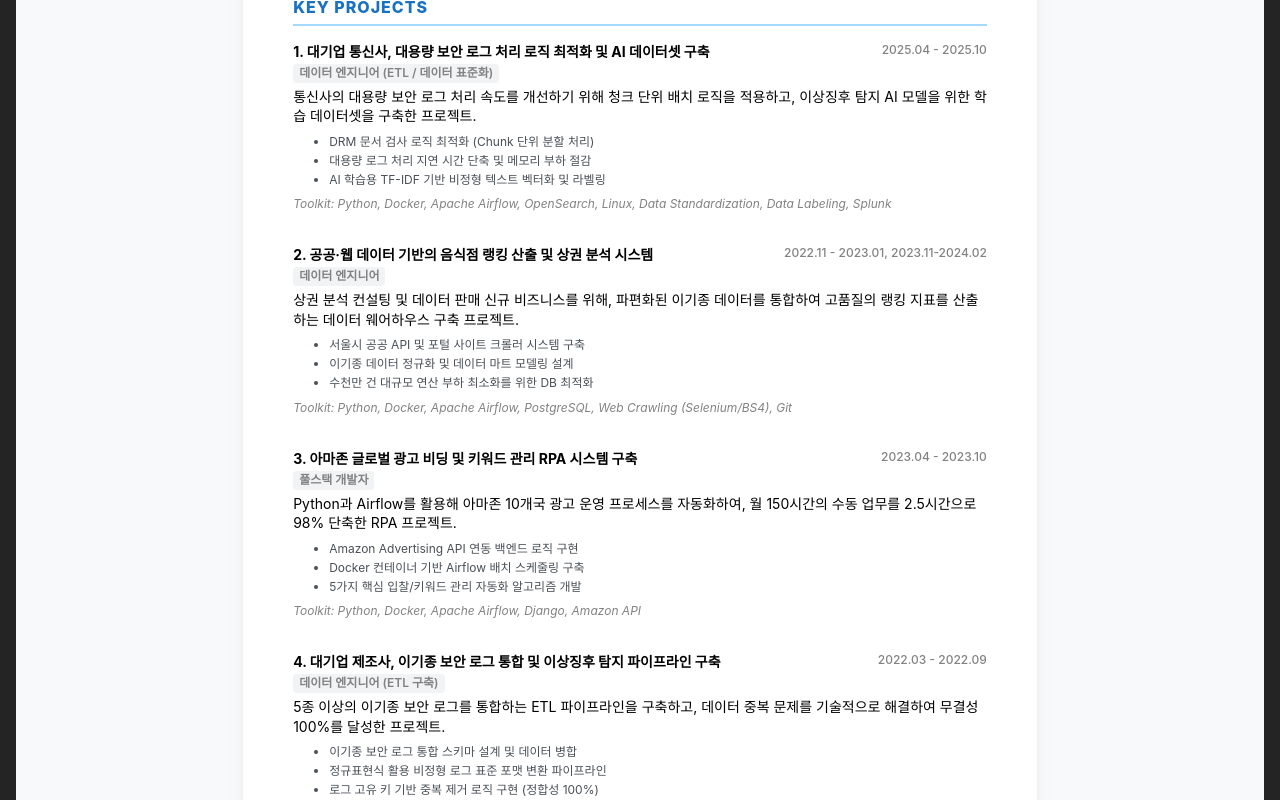
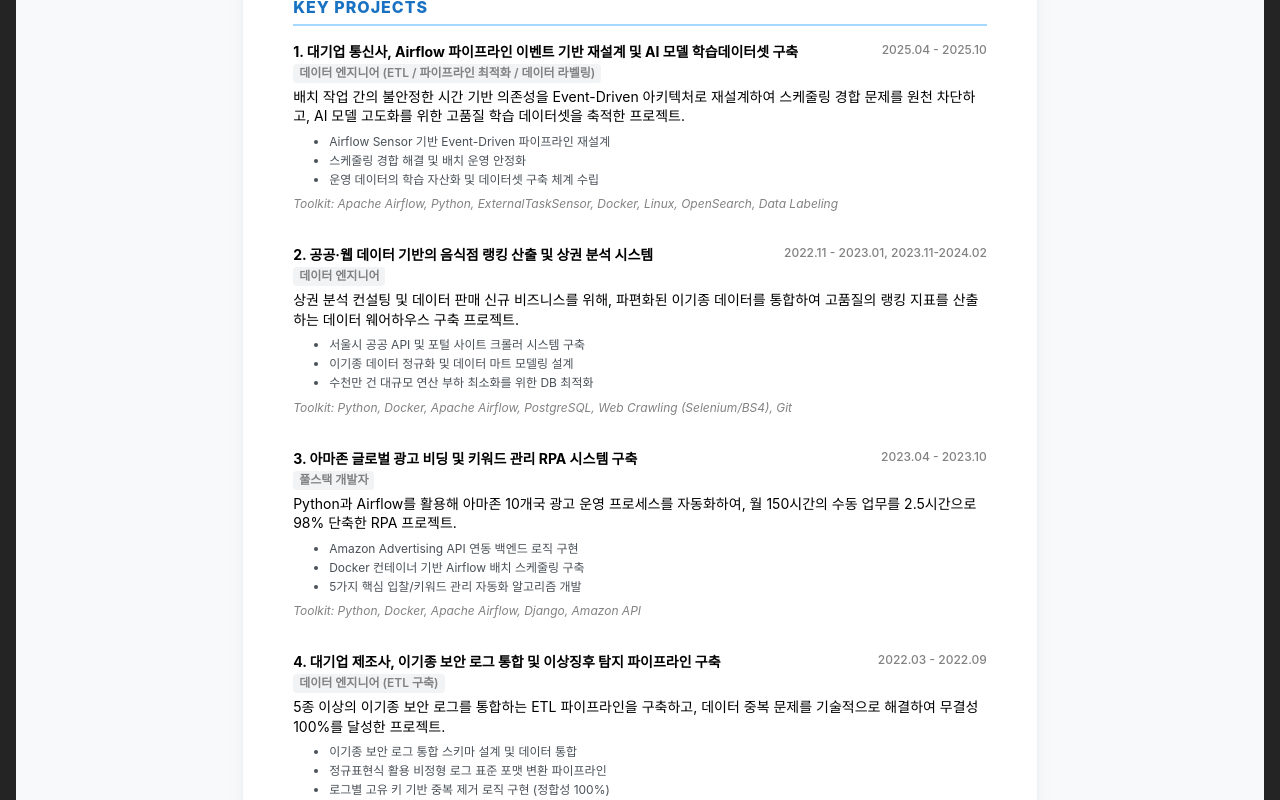
Before and after one commit to jisxo/jisxo-portfolio, a Next.js app: page /resume in a window 1280 px wide. Shown: the part 1260-2060 px from the top of the page. Built offline with nearby package versions, Linux system fonts and the light colour scheme; no server answers.

Commit message:
Sync updated project descriptions for consistency

```diff
--- a/src/data/projects/amazon.ts
+++ b/src/data/projects/amazon.ts
@@ -11,11 +11,14 @@ export const amazonProject: Project = {
         { src: '/images/rpa_architecture.png', caption: 'RPA 시스템 아키텍처 (Docker & Airflow)' },
         { src: '/images/rpa_batch_schedule.png', caption: 'Airflow 배치 스케줄링 및 모니터링' }
     ],
+    domain: 'E-commerce & Digital Marketing Automation',
     tags: ['Python', 'Docker', 'Apache Airflow', 'Django', 'Amazon API'],
     star: {
-        situation: '스마트폰 액세서리 브랜드의 아마존 셀러 광고 업무를 담당하며, 미국/일본 등 글로벌 10개국 마켓의 광고 캠페인을 1명이 관리해야 했습니다. 단순 규칙 기반의 반복 업무(클릭/입력)가 월 150시간 이상 소요되었으며, 노동집약적 업무로 인한 휴먼 에러 위험이 높았습니다.',
-        action: 'Docker 컨테이너 환경에서 Apache Airflow를 활용하여 안정적인 배치 스케줄링 파이프라인을 구축했습니다. 기존 UI 클릭 방식 대신 Amazon Advertising API 기반의 백엔드 로직을 구현하여 데이터를 직접 제어하고, 5가지 핵심 입찰/키워드 관리 알고리즘을 개발했습니다. 또한 Django 기반 대시보드를 구축하여 RPA 실행 결과를 모니터링할 수 있게 했습니다.',
-        result: '이를 통해 월 150시간의 업무를 2.5시간으로 98% 단축하고, 공휴일/심야 시간에도 중단 없는 24시간 광고 입찰 관리가 가능해졌습니다. 사람의 개입 없는 일관성 있는 광고 운영 체제를 확립하여 담당자의 생산성을 극대화했습니다.'
+        situation: `글로벌 마켓(미국, 일본 등 10개국)의 아마존 광고 캠페인을 소수 인원이 관리해야 했으며, 단순 반복적인 규칙 기반 업무가 **월 150시간 이상** 소요되어 생산성 저하와 휴먼 에러의 위험이 컸습니다.`,
+        action: `**Amazon Advertising API** 기반의 백엔드 로직을 구현하여 데이터를 직접 제어하고, **Apache Airflow**를 활용해 24시간 자동 입찰 및 키워드 관리 파이프라인을 구축했습니다.
+또한 **Django** 기반의 대시보드를 개발하여 RPA 실행 결과와 성과 지표를 한눈에 모니터링할 수 있는 체계를 마련했습니다.`,
+        result: `월 150시간의 수작업 소요 시간을 **2.5시간으로 98.3% 단축**하는 성과를 거두었습니다.
+심야 및 공휴일에도 가동되는 **24/7 자동화 체제**를 통해 광고 운영의 일관성을 확보하고, 담당자가 전략적 의사결정에 집중할 수 있는 환경을 조성했습니다.`
     },
     contributions: [
         'Amazon Advertising API 연동 백엔드 로직 구현',
--- a/src/data/projects/integration.ts
+++ b/src/data/projects/integration.ts
@@ -6,15 +6,16 @@ export const integrationProject: Project = {
     role: '데이터 엔지니어 (ETL 구축)',
     description: '5종 이상의 이기종 보안 로그를 통합하는 ETL 파이프라인을 구축하고, 데이터 중복 문제를 기술적으로 해결하여 무결성 100%를 달성한 프로젝트.',
     image: '/images/thumbnails/data_integration.png',
+    domain: 'Enterprise Security & IT Operations',
     tags: ['Python', 'ETL Pipeline', 'Log Analysis Platform', 'Docker', 'Apache Airflow', 'Data Standardization', 'Anomaly Detection'],
     star: {
-        situation: "출력물 보안 솔루션(DLP), 외부 메일 등 5종 이상의 이기종 보안 로그를 통합 분석해야 했으나, 장비마다 상이한 로그 포맷과 데이터 전송 과정에서 발생하는 '데이터 중복 적재' 이슈로 인해 분석 신뢰도가 심각하게 훼손된 상황이었습니다.",
-        action: '로그별 Key 값을 기준으로 중복을 제거하는 전처리 로직을 개발하여 데이터 정합성을 확보하고, 통합 스키마 설계 및 정규표현식 활용 파싱 모듈을 통해 비정형 로그를 표준 포맷으로 자동 변환하는 파이프라인을 구축했습니다. 또한, 부서별 업무 특성을 분석하여 탐지 임계치를 최적화했습니다.',
-        result: '이를 통해 원천 데이터와 적재 데이터 간의 정합성 100%를 달성했으며, 오탐을 최소화하여 관제 업무 효율을 높이고 향후 신규 장비 추가 시 즉시 대응 가능한 확장성 있는 데이터 구조를 완성했습니다.'
+        situation: `출력물 보안 솔루션(DLP), 외부 메일 등 5종 이상의 이기종 보안 로그를 통합 분석해야 했으나, 장비마다 상이한 로그 포맷과 데이터 전송 과정에서 발생하는 **데이터 중복 적재** 이슈로 인해 분석 신뢰도가 심각하게 훼손된 상황이었습니다.`,
+        action: `로그별 Key 값을 기준으로 중복을 제거하는 **전처리 로직**을 개발하여 데이터 정합성을 확보하고, 통합 스키마 설계 및 정규표현식 활용 파싱 모듈을 통해 비정형 로그를 표준 포맷으로 자동 변환하는 **ETL 파이프라인**을 구축했습니다.`,
+        result: `이를 통해 원천 데이터와 적재 데이터 간의 **정합성 100%**를 달성했으며, 오탐을 최소화하여 이상탐지 모니터링 업무 효율을 높이고 향후 신규 장비 추가 시 즉시 대응 가능한 **확장성 있는 데이터 구조**를 완성했습니다.`
     },
     contributions: [
-        '이기종 보안 로그 통합 스키마 설계 및 데이터 병합',
+        '이기종 보안 로그 통합 스키마 설계 및 데이터 통합',
         '정규표현식 활용 비정형 로그 표준 포맷 변환 파이프라인',
-        '로그 고유 키 기반 중복 제거 로직 구현 (정합성 100%)'
+        '로그별 고유 키 기반 중복 제거 로직 구현 (정합성 100%)'
     ]
 };
--- a/src/data/projects/log.ts
+++ b/src/data/projects/log.ts
@@ -6,11 +6,13 @@ export const logProject: Project = {
     role: '데이터 엔지니어 (수집/전처리/EDA)',
     description: '외부 발송 메일 로그의 수집·전처리 과정을 100% 자동화하고, EDA를 통해 내부 탐지 모델의 기초를 마련한 데이터 엔지니어링 프로젝트.',
     image: '/images/thumbnails/log_analysis.png',
+    domain: 'Enterprise Information Security',
     tags: ['Python', 'Pandas', 'ETL Pipeline', 'Docker', 'Apache Airflow', 'Data Analysis (EDA)', 'Anomaly Detection'],
     star: {
-        situation: '매일 발생하는 대량의 외부 발송 메일 로그를 분석하여 이상 행위 징후를 포착해야 했으나, 정제된 데이터 수집 체계가 없어 수동 분석에 의존하는 비효율이 존재했습니다.',
-        action: 'Python 기반의 전처리 모듈을 직접 개발하여 기존 배치 솔루션과 연동시킴으로써 데이터 수집부터 가공까지의 전 과정을 100% 자동화하고, 시간/부서/키워드별 다차원 EDA를 수행하여 이상징후 탐지 룰 설정을 위한 통계적 근거를 확보했습니다.',
-        result: '이를 통해 수동 데이터 추출에 소요되던 공수를 최소화하여 분석 효율을 극대화했으며, 통계적 근거 기반의 정량적 탐지 룰(Rule)을 도출하여 보안 관제 고도화의 핵심 기반을 완성했습니다.'
+        situation: `매일 발생하는 대량의 외부 발송 메일 로그를 분석하여 이상 행위 징후를 포착해야 했으나, 정제된 데이터 수집 체계가 없어 **수동 분석에 의존**하는 비효율이 존재했습니다.`,
+        action: `**Python 기반의 전처리 모듈**을 직접 개발하여 기존 시스템과 연동함으로써 데이터 수집부터 가공까지의 전 과정을 **100% 자동화**했습니다.
+또한 시간/부서/키워드별 **다차원 EDA**를 수행하여 이상징후 탐지 룰 설정을 위한 통계적 근거를 확보했습니다.`,
+        result: `수동 데이터 추출 공수를 최소화하여 분석 효율을 극대화했으며, 통계적 근거 기반의 **정량적 탐지 룰(Rule)**을 도출하여 보안 관제 고도화의 핵심 기반을 완성했습니다.`
     },
     contributions: [
         'Python 기반 전처리 모듈 개발 및 100% 자동화',
--- a/src/data/projects/telecom.ts
+++ b/src/data/projects/telecom.ts
@@ -1,20 +1,25 @@
 import { Project } from './types';
 
 export const telecomProject: Project = {
-    title: '대기업 통신사, 대용량 보안 로그 처리 로직 최적화 및 AI 데이터셋 구축',
+    title: '대기업 통신사, Airflow 파이프라인 이벤트 기반 재설계 및 AI 모델 학습데이터셋 구축',
     duration: '2025.04 - 2025.10',
-    role: '데이터 엔지니어 (ETL / 데이터 표준화)',
-    description: '통신사의 대용량 보안 로그 처리 속도를 개선하기 위해 청크 단위 배치 로직을 적용하고, 이상징후 탐지 AI 모델을 위한 학습 데이터셋을 구축한 프로젝트.',
+    role: `데이터 엔지니어
+    (ETL / 파이프라인 최적화 / 데이터 라벨링)`,
+    description: '배치 작업 간의 불안정한 시간 기반 의존성을 Event-Driven 아키텍처로 재설계하여 스케줄링 경합 문제를 원천 차단하고, AI 모델 고도화를 위한 고품질 학습 데이터셋을 축적한 프로젝트.',
     image: '/images/thumbnails/telecom_log.png',
-    tags: ['Python', 'Docker', 'Apache Airflow', 'OpenSearch', 'Linux', 'Data Standardization', 'Data Labeling', 'Splunk'],
+    domain: 'AI Security, Anomaly Detection',
+    tags: ['Apache Airflow', 'Python', 'ExternalTaskSensor', 'Docker', 'Linux', 'OpenSearch', 'Data Labeling'],
     star: {
-        situation: '통신사 특성상 하루에도 수백만 건의 보안 로그가 발생하는데, 특히 DRM 문서 검사 로직이 비효율적이어서 데이터 처리에 2시간 이상 소요되는 지연 이슈가 발생했습니다. 또한, AI 탐지 모델 고도화를 위한 양질의 학습 데이터가 부족한 상황이었습니다.',
-        action: '처리 속도 개선을 위해 기존의 일괄 처리 방식을 1,000개 단위의 청크 기반 분할 처리 로직으로 변경하여 메모리 부하를 줄이고 속도를 최적화했습니다. 동시에 비정형 문서 데이터를 AI가 학습할 수 있도록 TF-IDF 알고리즘을 적용해 벡터화하고, 핵심 키워드를 추출하여 정교한 라벨링 데이터셋을 구축했습니다.',
-        result: '이를 통해 DRM 로그 처리 시간을 획기적으로 단축하여 데이터 병목 현상을 해결했으며, Splunk 대시보드 개선 및 양질의 학습 데이터셋 공급 체계를 완성하여 보안 관제 효율성을 높이고 AI 분석을 위한 핵심 기반을 마련했습니다.'
+        situation: `매일 새벽 대용량 로그를 처리하는 기존 파이프라인이 단순 시간차(time.sleep)에 의존하는 방식으로 설계되어 있어, 데이터 적재 지연 시 후행 작업이 실패하는 **스케줄링 경합**이 간헐적으로 발생했습니다.
+향후 이상탐지 모델 고도화가 예정되어 있었으나, 이를 위한 **정답 데이터셋**이 부재하여 성능 개선에 한계가 있었습니다.`,
+        action: `파이프라인 안정성을 위해 불확실한 대기 방식을 제거하고, 선행 DAG의 완료 상태를 감지하여 후행 작업을 트리거하는 **Airflow Sensor 기반의 Event-Driven 아키텍처**로 재설계하여 논리적 정합성을 확보했습니다.
+동시에 현업 전문가와의 정밀한 교차 검증을 통해 정탐 데이터를 엄격히 선별하고, 이를 체계적으로 축적하여 **신뢰도 높은 학습 데이터셋**을 구축했습니다.`,
+        result: `이를 통해 스케줄링 경합에 의한 배치 실패를 **0건으로 기록**하며 파이프라인 가용성을 **100%**로 끌어올렸습니다.
+더불어 휘발되던 운영 데이터를 **재학습 가능한 핵심 자산**으로 전환하여, 지속적인 AI 모델 성능 고도화를 위한 프로세스를 수립했습니다.`
     },
     contributions: [
-        'DRM 문서 검사 로직 최적화 (Chunk 단위 분할 처리)',
-        '대용량 로그 처리 지연 시간 단축 및 메모리 부하 절감',
-        'AI 학습용 TF-IDF 기반 비정형 텍스트 벡터화 및 라벨링'
+        'Airflow Sensor 기반 Event-Driven 파이프라인 재설계',
+        '스케줄링 경합 해결 및 배치 운영 안정화',
+        '운영 데이터의 학습 자산화 및 데이터셋 구축 체계 수립'
     ]
 };
```
Also changed, not shown: src/data/projects/insider.ts (+6 -3 lines).
